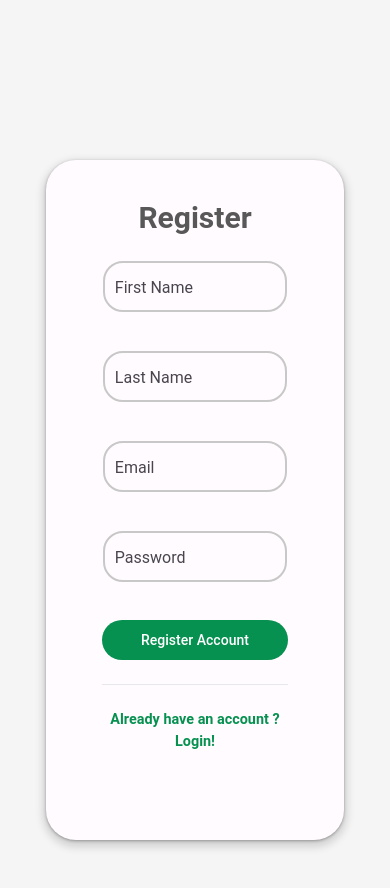
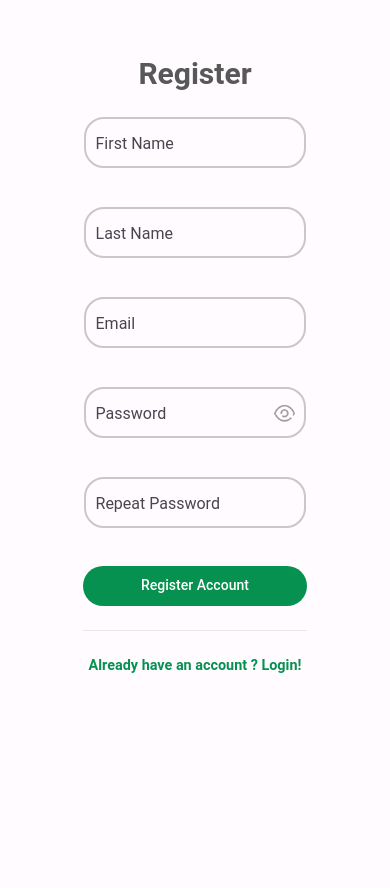
Before and after one commit to No-Country/s12-10-m-java-angular, an Angular app in the folder frontend/: page /register in a window 390 px wide. Shown: the top 888 px of the page. Built offline with nearby package versions, Linux system fonts and the light colour scheme.

Commit message:
register-fix

```diff
--- a/frontend/src/app/app.routes.ts
+++ b/frontend/src/app/app.routes.ts
@@ -2,6 +2,7 @@ import { Routes } from '@angular/router';
 import { RegisterComponent } from '@presentation/pages/register/register.component';
 import { ToastService } from './data/services/toast/Toast.service';
 import { LoginService } from './data/services/login/login.service';
+import { RegisterService } from './data/services/register/register.service';
 
 export const routes: Routes = [
     {
@@ -13,7 +14,8 @@ export const routes: Routes = [
     {
         path: 'register',
         title: 'Register',
-        loadComponent: () => import('@presentation/pages/register/register.component').then(c => c.RegisterComponent)
+        loadComponent: () => import('@presentation/pages/register/register.component').then(c => c.RegisterComponent),
+        providers: [ ToastService, RegisterService ]
     },
     {
         path: '**',
--- a/frontend/src/app/data/models/userRegisterState.ts
+++ b/frontend/src/app/data/models/userRegisterState.ts
@@ -4,4 +4,5 @@ export interface NewUserState {
     lastName:string;
     email: string;
     password: string;
+    repeatPassword:string;
 }
--- a/frontend/src/app/presentation/components/register-form/register-form.component.css
+++ b/frontend/src/app/presentation/components/register-form/register-form.component.css
@@ -94,3 +94,38 @@ min-height: 51px;
 .form-error label.form-label, .form-error :is(input:focus, input:valid)~label {
   color: #ca3126;
 }
+
+.form-error [formControlName="repeatPassword"] {
+  border: 2px solid #D93025;
+  caret-color: #D93025;
+}
+
+.form-error [formControlName="repeatPassword"] + label.form-label {
+  color: #ca3126;
+}
+
+.icon{
+  position: absolute;
+  width: 25px;
+  top: 50%;
+  right: 10px;
+  transform: translateY(-45%);
+  opacity: .4;
+  cursor: pointer;
+  aspect-ratio: 1/1;
+}
+
+.icon:hover{
+  opacity: .6;
+}
+.icon.active{
+  opacity: 1;
+}
+
+@media only screen and (max-width: 705px)  {
+ form{
+  padding-left: 0.2rem;
+  padding-right: 0.2rem;
+ }
+
+}
--- a/frontend/src/app/presentation/components/register-form/register-form.component.html
+++ b/frontend/src/app/presentation/components/register-form/register-form.component.html
@@ -31,17 +31,27 @@
     </div>
     <div class="h-[74px] mb-4 md:mb-2">
         <div class="input-group" [ngClass]="{'form-error': registerForm.get('password')?.touched && (registerForm.get('password')?.hasError('required') || registerForm.get('password')?.hasError('pattern'))}">
-          <input autocomplete="off" required="" type="password" id="password" class="form-input"
+          <input [type]="viewPassword ? 'text' : 'password'" autocomplete="off" required="" type="password" id="password" class="form-input"
           formControlName="password" autocomplete="password" name="password" aria-disabled="false" aria-label="Password" tabindex="3" autocapitalize="none" dir="ltr" required>
+          <img src="../../../../assets/icons/show.webp" alt="Show password" class="icon" loading="lazy" (click)="toogleViewPassword($event)">
           <label for="password" class="form-label ellipsis ...">Password</label>
       </div>
       <error-message [showError]="registerForm.get('password')?.touched && (registerForm.get('password')?.hasError('pattern') || registerForm.get('password')?.hasError('required'))"
     errorMessage="Write a valid password" errorClass="text-red-500" />
     </div>
+    <div class="h-[74px] mb-4 md:mb-2">
+      <div class="input-group" [ngClass]="{'form-error': registerForm.get('repeatPassword')?.touched && (registerForm.get('repeatPassword')?.hasError('required') || registerForm.get('repeatPassword')?.hasError('passwordMismatch'))}">
+        <input  autocomplete="off" required="" type="password" id="repeatPassword" class="form-input"
+        formControlName="repeatPassword" autocomplete="password" name="repeatPassword" aria-disabled="false" aria-label="repeatPassword" tabindex="4" autocapitalize="none" dir="ltr" required>
+        <label for="password" class="form-label ellipsis ...">Repeat Password</label>
+    </div>
+    <error-message [showError]="registerForm.get('repeatPassword')?.touched && (registerForm.get('repeatPassword')?.hasError('passwordMismatch') || registerForm.get('repeatPassword')?.hasError('required'))"
+  errorMessage="Write a valid password, passwords do not match" errorClass="text-red-500" />
+  </div>
     <div class="mb-6 text-center">
       <button
         class="default-button w-full px-4 py-2 font-bold text-white bg-[#069150] rounded-full hover:bg-[#15AD67]
-        ellipsis ..." tabindex="4" type="submit" role="button"
+        ellipsis ..." tabindex="5" type="submit" role="button"
          [disabled]="registerForm.invalid" [disabled]="this.registerForm.invalid" [attr.aria-disabled]="this.registerForm.invalid"
       >
         Register Account
--- a/frontend/src/app/presentation/components/register-form/register-form.component.ts
+++ b/frontend/src/app/presentation/components/register-form/register-form.component.ts
@@ -1,6 +1,6 @@
 import { Component, EventEmitter, OnInit, Output, Renderer2, inject } from '@angular/core';
 import { CommonModule } from '@angular/common';
-import { FormBuilder, FormGroup, ReactiveFormsModule, Validators } from '@angular/forms';
+import { AbstractControl, FormBuilder, FormGroup, ReactiveFormsModule, ValidationErrors, ValidatorFn, Validators } from '@angular/forms';
 import { ErrorMessageComponent } from '../error-message/error-message.component';
 import { NewUserState } from 'app/data/models/userRegisterState';
 import { LinkComponent } from '../link/link.component';
@@ -16,6 +16,7 @@ export class RegisterFormComponent implements OnInit {
 
   @Output() registerFormSubmitted: EventEmitter<NewUserState>;
   protected registerForm!: FormGroup;
+  protected viewPassword = false;
 
   protected formBuilder: FormBuilder = inject(FormBuilder);
   protected renderer: Renderer2 = inject(Renderer2);
@@ -27,22 +28,44 @@ export class RegisterFormComponent implements OnInit {
   ngOnInit(): void {
   }
 
-  private createRegisterForm(): FormGroup{
+  private createRegisterForm(): FormGroup {
     return this.formBuilder.group({
-    name: [''],
-    lastName: [''],
-    email: ['',
-    [Validators.pattern(
-      /^\s*(?:[a-z0-9!#$%&'*+/=?^_`{|}~-]+(?:\.[a-z0-9!#$%&'*+/=?^_`{|}~-]+)*@(?:[a-z0-9](?:[a-z0-9-]*[a-z0-9])?\.)+[a-z0-9](?:[a-z0-9-]*[a-z0-9])?)\s*$/,
-    ), Validators.required]],
-    password: ['', [Validators.required, Validators.pattern("^(?=.*[0-9])(?=.*[a-z])(?=.*[A-Z]).{8,32}$")]]
+      name: [''],
+      lastName: [''],
+      email: ['', [
+        Validators.pattern(
+          /^\s*(?:[a-z0-9!#$%&'*+/=?^_`{|}~-]+(?:\.[a-z0-9!#$%&'*+/=?^_`{|}~-]+)*@(?:[a-z0-9](?:[a-z0-9-]*[a-z0-9])?\.)+[a-z0-9](?:[a-z0-9-]*[a-z0-9])?)\s*$/,
+        ), Validators.required]],
+      password: ['', [Validators.required, Validators.pattern("^(?=.*[0-9])(?=.*[a-z])(?=.*[A-Z]).{8,32}$")]],
+      repeatPassword: ['', [Validators.required, this.passwordMatchValidator.bind(this)]]
     });
   }
 
-  protected onSubmit(){
-    if(this.registerForm.valid)
-      this.registerFormSubmitted.emit({ID: crypto.randomUUID(),name: this.registerForm.value.name,
-      lastName: this.registerForm.value.lastName, email: this.registerForm.value.email,
-      password: this.registerForm.value.password} as NewUserState);
+  public passwordMatchValidator(control: AbstractControl): { [key: string]: any } | null {
+    const password = this.registerForm?.get('password')?.value as string;
+    return password === control.value ? null : { passwordMismatch: true };
+  }
+
+  protected onSubmit() {
+    if (this.registerForm.valid) {
+      this.registerFormSubmitted.emit({
+        ID: crypto.randomUUID(),
+        name: this.registerForm.value.name,
+        lastName: this.registerForm.value.lastName,
+        email: this.registerForm.value.email,
+        password: this.registerForm.value.password,
+        repeatPassword: this.registerForm.value.repeatPassword
+      } as NewUserState);
+    }
+  }
+
+
+  protected toogleViewPassword(event: any): void {
+    this.viewPassword = !this.viewPassword;
+
+    const target = event.currentTarget as HTMLElement;
+
+    this.viewPassword   && this.renderer.addClass(target, 'active');
+    !this.viewPassword && this.renderer.removeClass(target, 'active');
   }
 }
--- a/frontend/src/app/presentation/pages/register/register.component.css
+++ b/frontend/src/app/presentation/pages/register/register.component.css
@@ -3,4 +3,22 @@
     -webkit-box-shadow: 0px 1px 3px 0px rgba(0, 0, 0, 0.30), 0px 4px 8px 3px rgba(0, 0, 0, 0.15);
     -moz-box-shadow: 0px 1px 3px 0px rgba(0, 0, 0, 0.30), 0px 4px 8px 3px rgba(0, 0, 0, 0.15);
     box-shadow: 0px 1px 3px 0px rgba(0, 0, 0, 0.30), 0px 4px 8px 3px rgba(0, 0, 0, 0.15);
+    margin-top: 5%;
 }
+
+@media only screen and (max-width: 705px)  {
+    #register-card{
+        border-radius: 0%;
+        -webkit-box-shadow: 0px 0px 0px 0px rgba(0, 0, 0, 0.30), 0px 0px 0px 0px rgba(0, 0, 0, 0.15);
+        -moz-box-shadow: 0px 0px 0px 0px rgba(0, 0, 0, 0.30), 0px 0px 0px 0px rgba(0, 0, 0, 0.15);
+        box-shadow: 0px 0px 0px 0px rgba(0, 0, 0, 0.30), 0px 0px 0px 0px rgba(0, 0, 0, 0.15);
+        max-height: 630px;
+        min-width: 90%;
+
+    }
+     .flex{
+        background-color: #FFFBFE;
+        height: 109%;
+     }
+
+}
--- a/frontend/src/app/presentation/pages/register/register.component.html
+++ b/frontend/src/app/presentation/pages/register/register.component.html
@@ -1,9 +1,9 @@
 <!-- Container -->
 <div class="flex flex-col h-screen bg-[#F5F5F5]">
   <!-- Auth Card Container -->
-  <div class="place-items-center mx-2 my-20 sm:my-auto">
+  <div class="place-items-center">
     <!-- Auth Card Container -->
-    <div class="grid place-items-center mx-2 my-20 sm:my-auto">
+    <div class="grid place-items-center">
       <!-- Auth Card (Cambie: md:w-[50%] lg:w-[35%])-->
       <div class="w-10/12 p-12 sm:w-7/12 md:w-[50%] lg:w-[35%] 2xl:w-3/12
 px-6 py-10 sm:px-9 sm:py-6
@@ -17,4 +17,5 @@ bg-[#FFFBFE]" id="register-card">
       </div>
     </div>
   </div>
+  <app-toast></app-toast>
 </div>
--- a/frontend/src/app/presentation/pages/register/register.component.ts
+++ b/frontend/src/app/presentation/pages/register/register.component.ts
@@ -1,13 +1,16 @@
 import { CommonModule } from '@angular/common';
-import { ChangeDetectionStrategy, Component, Injector, OnDestroy, OnInit } from '@angular/core';
+import { ChangeDetectionStrategy, Component, Injector, OnDestroy, OnInit, inject } from '@angular/core';
 import { RegisterFormComponent } from '../../components/register-form/register-form.component';
 import { RegisterService } from 'app/data/services/register/register.service';
 import { NewUserState } from 'app/data/models/userRegisterState';
 import { Subject, takeUntil, first } from 'rxjs';
+import { ToastComponent } from '@presentation/components/toast/toast.component';
+import { Router } from '@angular/router';
+import { ToastService } from 'app/data/services/toast/Toast.service';
 
 @Component({
   standalone: true,
-  imports: [CommonModule, RegisterFormComponent],
+  imports: [CommonModule, RegisterFormComponent, ToastComponent],
   selector: 'app-register',
   templateUrl: './register.component.html',
   styleUrls: ['./register.component.css'],
@@ -15,11 +18,13 @@ import { Subject, takeUntil, first } from 'rxjs';
   providers: [RegisterService]
 })
 export class RegisterComponent implements OnInit, OnDestroy  {
-  private service: RegisterService = this.injector.get(RegisterService);
+  private readonly toast = inject(ToastService);
+  private readonly service: RegisterService = inject(RegisterService);
+  private readonly router: Router = inject(Router);
 
   private destroy$: Subject<void>;
 
-  constructor(private injector: Injector) {
+  constructor(private readonly injector: Injector) {
     this.destroy$ = new Subject<void>();
   }
 
@@ -34,15 +39,19 @@ export class RegisterComponent implements OnInit, OnDestroy  {
 
   protected registerHandler(registerSubmitted: NewUserState): void{
     const service = this.service;
+    const router = this.router;
+    const toast = this.toast;
+    toast.info("Sending", "Waiting answer.", 5);
 
     const registerObserver = {
       register: registerSubmitted,
       next(registerResponse: any): void{
         this.register = registerResponse;
         service.setInStorage(this.register);
+        toast.error("Success", "Register in.", 5);
       },
       error(err: any): void{
-        console.log(err);
+        toast.error("Error", err.message, 5);
       },
       complete(): void{
         if(this.register.ID !== registerSubmitted.ID) localStorage.setItem("ID", this.register.ID);
```
